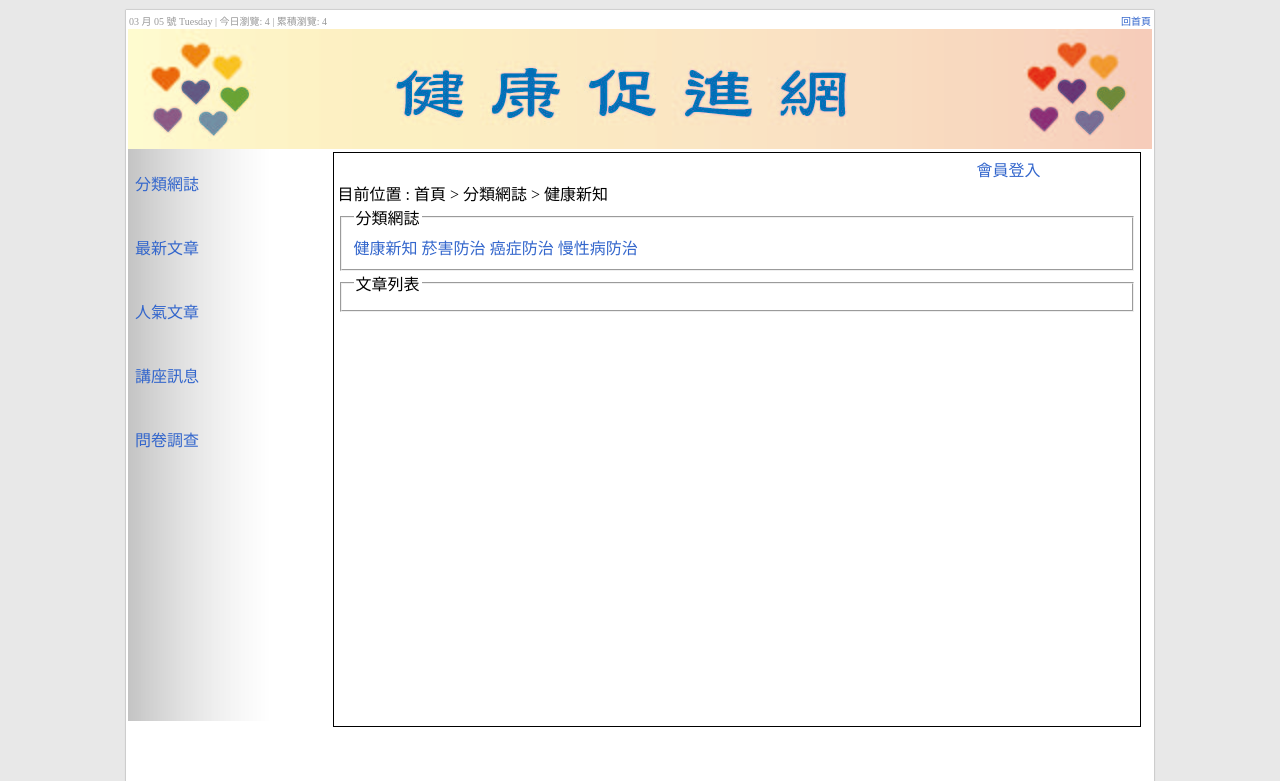
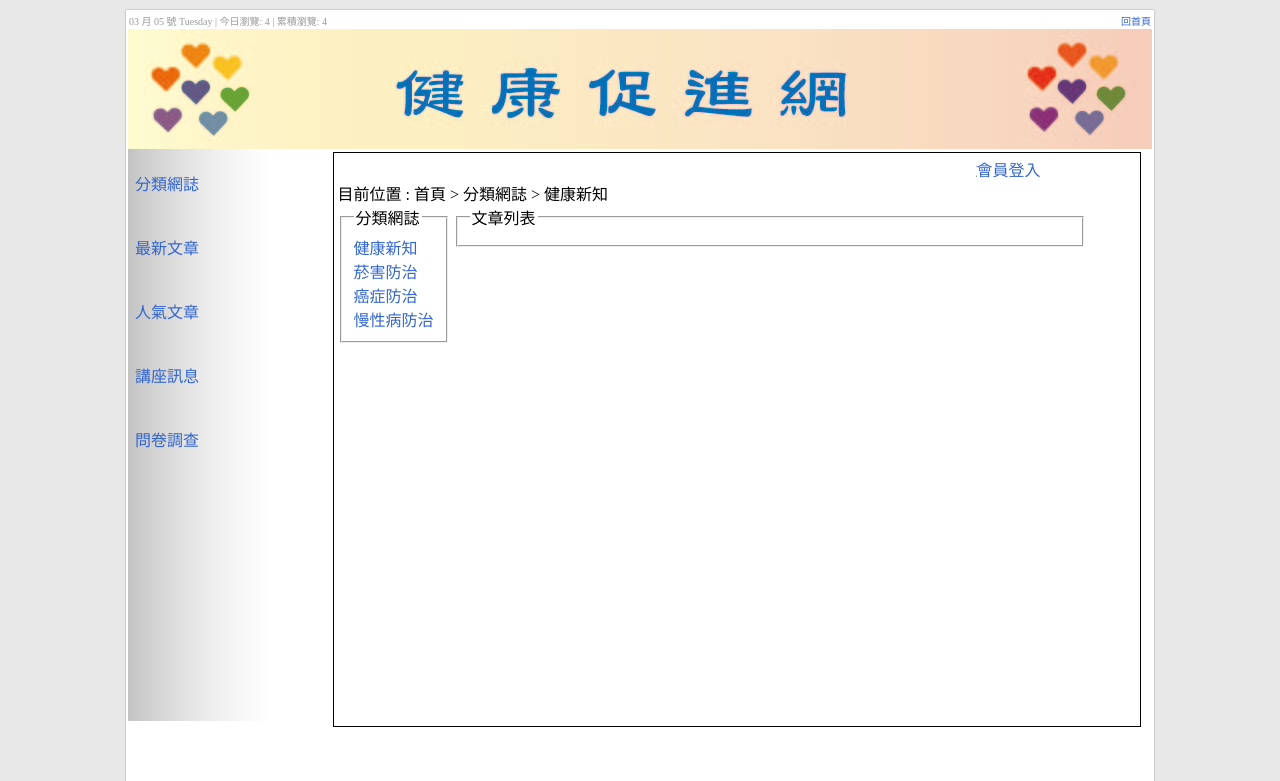
Before and after one commit to liya0706s/web04, a PHP site: page /?do=po in a window 1280 px wide. Shown: the top 781 px of the page. Run offline with PHP 8.4, Linux system fonts and the light colour scheme; data comes from the database, SQL or seed files in the repository; data that the repository does not hold is empty.

Commit message:
分類網誌js-抓標題超連結的api還沒默完

```diff
--- a/front/po.php
+++ b/front/po.php
@@ -1,7 +1,22 @@
+<style>
+    .type-item{
+        display: block;
+    }
+
+    .types, .news-list{
+        display:inline-block;
+        vertical-align: top;
+    }
+
+    .list-items{
+        width: 600px;
+    }
+</style>
+
 <div>
     目前位置 : 首頁 > 分類網誌 > <span class="type">健康新知</span>
 </div>
-<fieldset>
+<fieldset class="types">
     <legend>分類網誌</legend>
     <a class="type-item" data-type="1">健康新知</a>
     <a class="type-item" data-type="2">菸害防治</a>
@@ -9,21 +24,29 @@
     <a class="type-item" data-type="4">慢性病防治</a>
 </fieldset>
 
-<fieldset>
+<fieldset class="news-list">
     <legend>文章列表</legend>
     <div class="list-items" style="display:none"></div>
     <div class="article"></div>
 </fieldset>
 
 <script>
-    // getList(1)
+    getList(1)
+$(".type-item").on('click', function(){
+    $(".type").text($(this).text())
 
-    $(".type-item").on('click', function(){
-        $(".type").text($(this).text())
-        let type=$(this).data('type')
+    let type=$(this).data('type');
+    getList(type)
+})
 
-        // getList(type)
+function getList(type){
+    $.get('./api/get_list.php',{type},(list)=>{
+        $(".list-items").html(list);
+        $("article").hide();
+        $(".list-items").show();
     })
+}
+
 
 
 </script>
```
Also changed, not shown: api/get_list.php (added).
